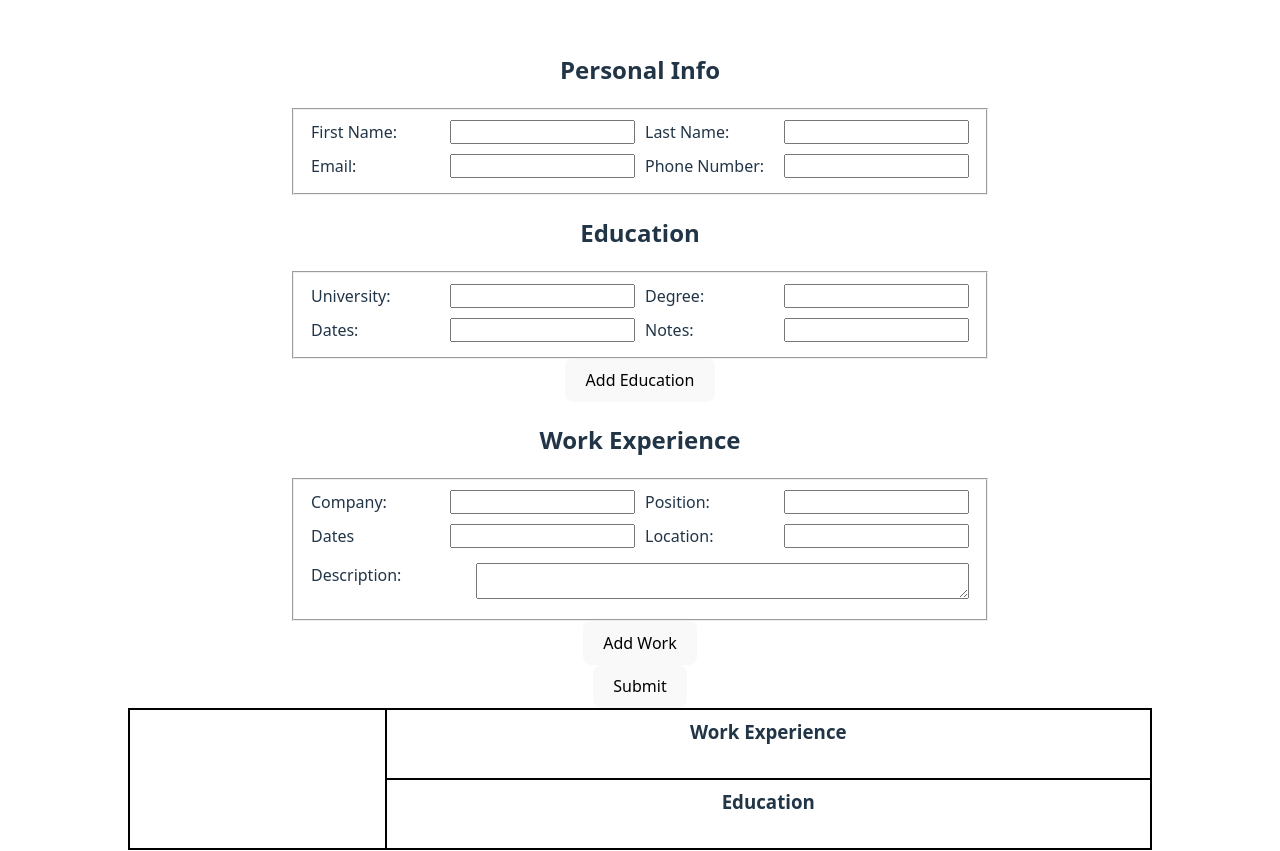
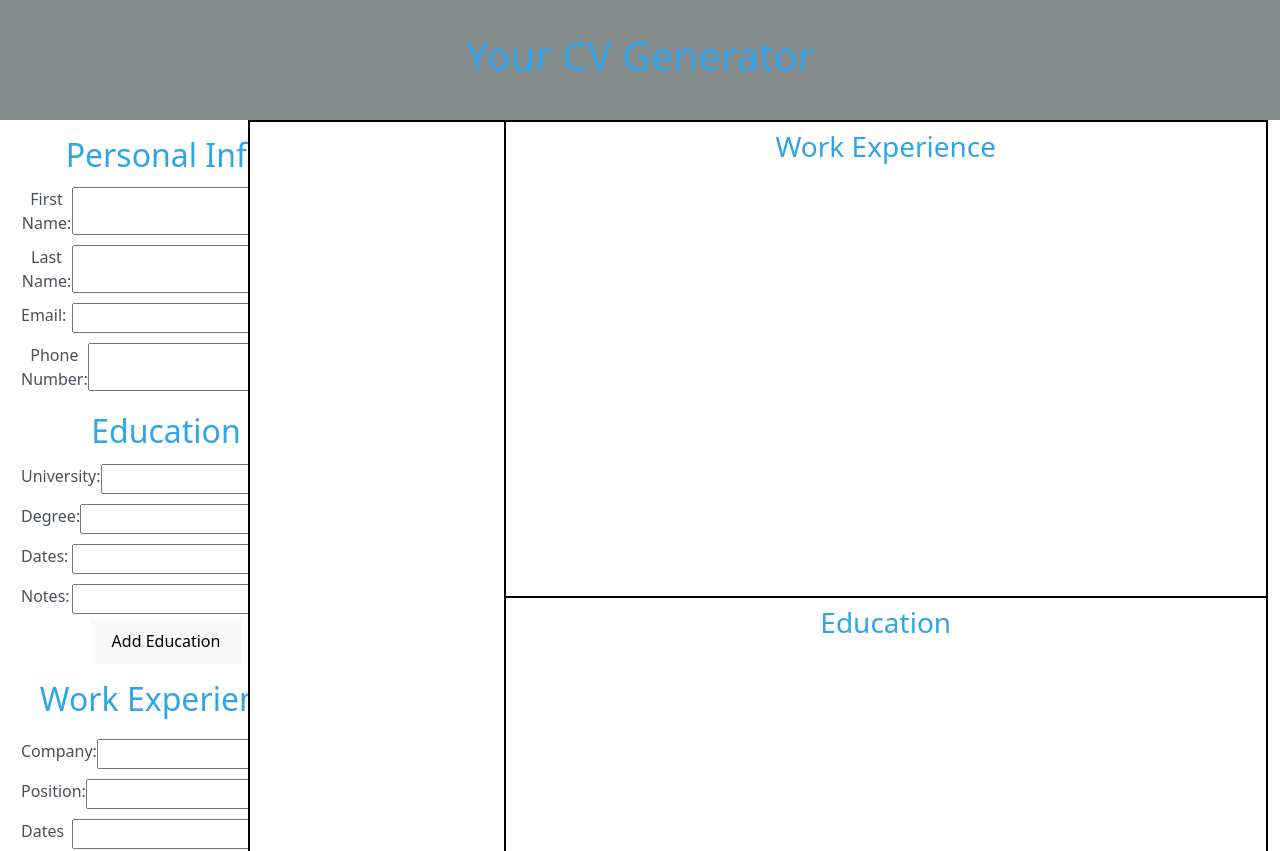
Before and after one commit to lbagd9898/cv-application, a React (Vite) app: page / in a window 1280 px wide. Shown: the top 851 px of the page. Built offline with nearby package versions, Linux system fonts and the light colour scheme.

Commit message:
implemented correct layout and nicer styling with bootswatch

```diff
--- a/package.json
+++ b/package.json
@@ -10,6 +10,8 @@
     "preview": "vite preview"
   },
   "dependencies": {
+    "bootstrap": "^5.3.7",
+    "bootswatch": "^5.3.7",
     "react": "^19.1.0",
     "react-dom": "^19.1.0"
   },
--- a/src/App.jsx
+++ b/src/App.jsx
@@ -105,7 +105,11 @@ function App() {
   }
 
   return (
-    <>
+    <div>
+      <header>
+        <h1>Your CV Generator </h1>
+      </header>
+      <div id="container">
         <form onSubmit={saveData}>
           <section className="general-info">
             <h2>Personal Info</h2>
@@ -143,12 +147,16 @@ function App() {
           <section className="edu-experience">
             <h2>Education</h2>
             {eduData.map((ed) => (
-            <EducationFields key={ed.id} data={ed} onChange={handleEduChange} />
+              <EducationFields
+                key={ed.id}
+                data={ed}
+                onChange={handleEduChange}
+              />
             ))}
-        </section>
             <button type="button" onClick={addEducationField}>
               Add Education
             </button>
+          </section>
           <h2>Work Experience</h2>
           <section className="job-experience">
             {workData.map((work) => (
@@ -162,7 +170,6 @@ function App() {
               Add Work
             </button>
           </section>
-
           <button type="submit">Submit</button>
         </form>
         <div id="cv">
@@ -186,7 +193,8 @@ function App() {
             ))}
           </div>
         </div>
-    </>
+      </div>
+    </div>
   );
 }
 
--- a/src/main.jsx
+++ b/src/main.jsx
@@ -2,6 +2,7 @@ import { StrictMode } from "react";
 import { createRoot } from "react-dom/client";
 import "./styles/index.css";
 import App from "./App.jsx";
+import "bootswatch/dist/cerulean/bootstrap.min.css";
 
 createRoot(document.getElementById("root")).render(
   <StrictMode>
--- a/src/styles/App.css
+++ b/src/styles/App.css
@@ -1,11 +1,16 @@
 #root {
-  max-width: 1280px;
+  width: 100%;
   margin: 0 auto;
-  padding: 2rem;
+  padding: 0;
   text-align: center;
 }
 
-.logo {
+header {
+  padding: 2rem;
+  background-color: rgb(134, 139, 139);
+}
+
+/* header .logo {
   height: 6em;
   padding: 1.5em;
   will-change: filter;
@@ -31,7 +36,7 @@
   a:nth-of-type(2) .logo {
     animation: logo-spin infinite 20s linear;
   }
-}
+} */
 
 .card {
   padding: 2em;
@@ -52,8 +57,11 @@
 }
 
 form {
-  width: 700px;
   margin: auto;
+}
+
+form > section {
+  margin: 1rem;
 }
 
 #cv > * {
@@ -76,3 +84,10 @@ form {
   text-align: left;
   display: block;
 }
+
+#container {
+  width: 100%;
+  display: grid;
+  grid-template-columns: minmax(200px, 1fr) 1080px;
+  column-gap: 3rem;
+}
--- a/src/styles/EducationField.css
+++ b/src/styles/EducationField.css
@@ -1,4 +1,4 @@
 fieldset > div {
   display: grid;
-  grid-template-columns: 1fr 1fr;
+  grid-template-columns: repeat(auto-fit, minmax(300px, 1fr));
 }
--- a/src/styles/index.css
+++ b/src/styles/index.css
@@ -2,6 +2,7 @@
   font-family: system-ui, Avenir, Helvetica, Arial, sans-serif;
   line-height: 1.5;
   font-weight: 400;
+  width: 100%;
 
   color-scheme: light dark;
   color: rgba(255, 255, 255, 0.87);
```
Also changed, not shown: 1 other file (tests, documents, lock files or other folders). Lines whose indentation alone changed are shown as unchanged.
